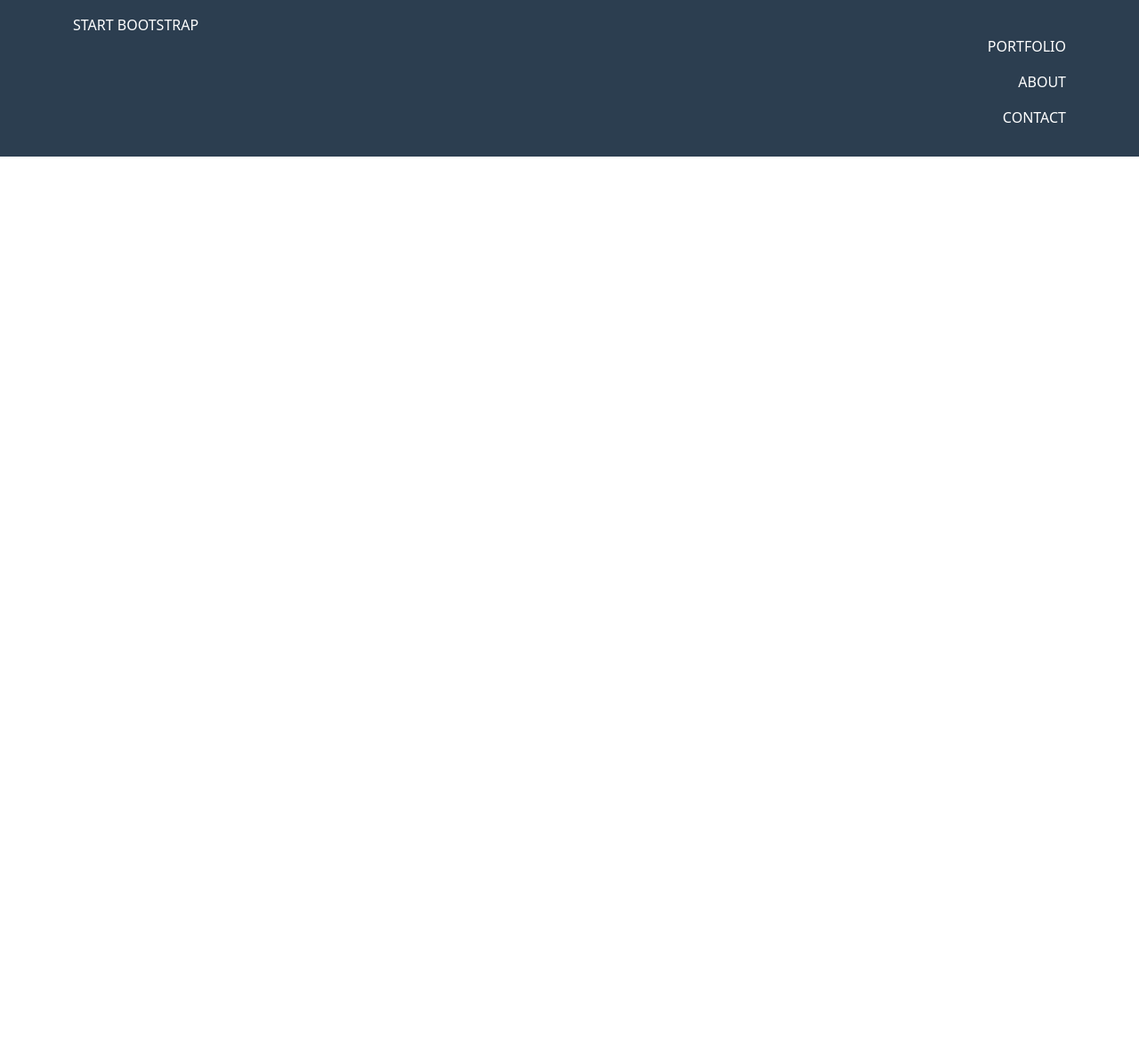
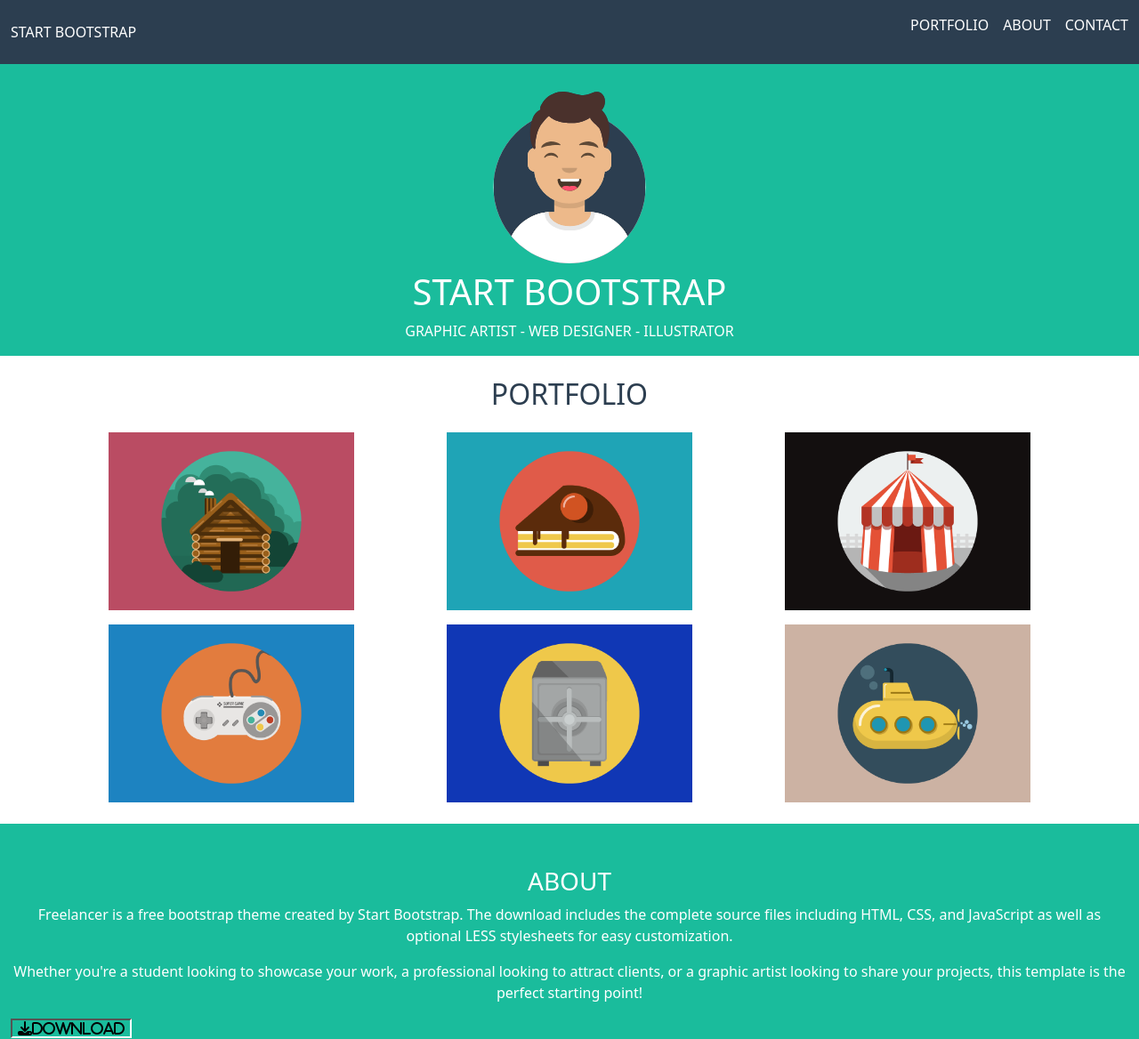
Before and after one commit to antoniozacca/html-css-bootstrap-freelancer, a plain HTML site: page index.html in a window 1280 px wide. Shown: the whole page at 89% size. Before the commit the page ends 800 px from the top, so only its background shows below. Drawn offline with nearby package versions, Linux system fonts and the light colour scheme.

Commit message:
start main

```diff
--- a/css/style.css
+++ b/css/style.css
@@ -1,6 +1,26 @@
 .bg-header{
     background-color: #2C3E50ff;
+}
+.bg-mint{
+    background-color: #1ABC9Cff;
 }
 .text-uppercase{
     text-transform: uppercase;
 }
+.text-color-charcoal{
+    color: #2C3E50ff;
+}
+ul li{
+    list-style-type: none;
+}
+li a{
+    text-decoration: none;
+    color: white;
+}
+.col-12 img{
+    height: 200px;
+}
+.col-12 button{
+    border-right: 2px solid white;
+    border-bottom: 2px solid white;
+}
--- a/index.html
+++ b/index.html
@@ -9,28 +9,89 @@
     <link rel="stylesheet" href="https://cdnjs.cloudflare.com/ajax/libs/font-awesome/6.5.2/css/all.min.css" integrity="sha512-SnH5WK+bZxgPHs44uWIX+LLJAJ9/2PkPKZ5QiAj6Ta86w+fsb2TkcmfRyVX3pBnMFcV7oQPJkl9QevSCWr3W6A==" crossorigin="anonymous" referrerpolicy="no-referrer" />
 </head>
 <body>
-    <header class="bg-header text-white">
+    <!-- header -->
+    <header class="bg-header text-white text-uppercase">
 
-        <div class="container">
+        <div class="container-fluid">
             <div class="row justify-content-between pt-3 pb-3">
-                <div class="col-6 text-uppercase">
+                <div class="col-6 d-flex align-items-center">
                   Start bootstrap
                 </div>
-                <div class="col-6 d-md-none d-flex justify-content-end">
-                  <i class="fas fa-bars d-flex align-items-center"></i>
-                </div>
-                <div class="col-2-md text-uppercase d-flex justify-content-end">
-                    <p>portfolio</p>
-                </div>
-                <div class="col-2-md text-uppercase d-flex justify-content-end">
-                    <p>about</p>
-                </div>
-                <div class="col-2-md text-uppercase d-flex justify-content-end">
-                    <p>contact</p>
+                <div class="col-6 d-flex justify-content-end ">
+                  <i class="fas fa-bars d-flex align-items-center d-md-none"></i>
+
+                    <div class="d-none d-flex d-md-block">
+                        <ul class="d-flex gap-3">
+                            <li> <a href="#">portfolio</a></li>
+                            <li> <a href="#">about</a></li>
+                            <li> <a href="#">contact</a></li>
+                        </ul>
+                    </div>
                 </div>
               </div>
 
         </div>
     </header>
+    <!-- fine header -->
+
+    <!-- main -->
+    <main>
+        <!-- start bootstrap -->
+        <div class="container-fluid bg-mint">
+            <div class="row text-white text-uppercase">
+                <div class="col-12 d-flex justify-content-center pt-4">
+                    <img src="./img/avatar.svg">
+                </div>
+                <div class="col-12 d-flex justify-content-center pt-2">
+                    <h1>start bootstrap</h1>
+                </div>
+                <div class="col-12 d-flex justify-content-center">
+                    <p>graphic artist - web designer - illustrator</p>
+                </div>
+
+            </div>
+        </div>
+        <!-- portfolio -->
+        <div class="container mt-4">
+            <div class="row">
+                <div class="col-12 text-uppercase text-center text-color-charcoal">
+                    <h2>portfolio</h2>
+                </div>
+                <div class="col-12 col-md-6 col-lg-4 mt-3 d-flex justify-content-center">
+                    <img src="./img/cabin.png">
+                </div>
+                <div class="col-12 col-md-6 col-lg-4 mt-3 d-flex justify-content-center">
+                    <img src="./img/cake.png">
+                </div>
+                <div class="col-12 col-md-6 col-lg-4 mt-3 d-flex justify-content-center">
+                    <img src="./img/circus.png">
+                </div>
+                <div class="col-12 col-md-6 col-lg-4 mt-3 d-flex justify-content-center">
+                    <img src="./img/game.png">
+                </div>
+                <div class="col-12 col-md-6 col-lg-4 mt-3 d-flex justify-content-center">
+                    <img src="./img/safe.png">
+                </div>
+                <div class="col-12 col-md-6 col-lg-4 mt-3 d-flex justify-content-center">
+                    <img src="./img/submarine.png">
+                </div>
+            </div>
+        </div>
+        <!-- about -->
+        <div class="container-fluid bg-mint mt-4 text-white">
+            <div class="row">
+                <div class="col-12">
+
+                    <h3 class="text-uppercase text-center pt-5">about</h3>
+                    <p class="text-center">Freelancer is a free bootstrap theme created by Start Bootstrap. The download includes the complete source files including HTML, CSS, and JavaScript as well as optional LESS stylesheets for easy customization.</p>
+                    <p class="text-center">Whether you're a student looking to showcase your work, a professional looking to attract clients, or a graphic artist looking to share your projects, this template is the perfect starting point!</p>
+                    <button class="fas fa-download bg-mint">Download</button>
+                </div>
+
+            </div>
+        </div>
+
+    </main>
+    <!-- fine main -->
 </body>
 </html>
```
